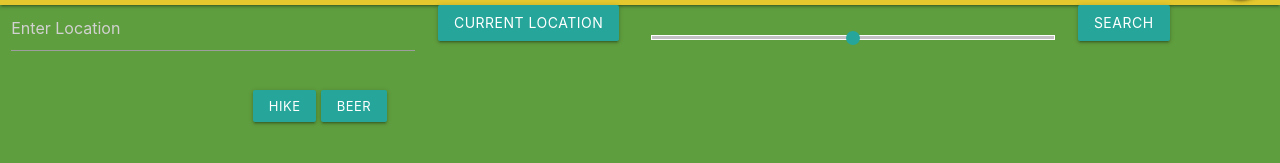
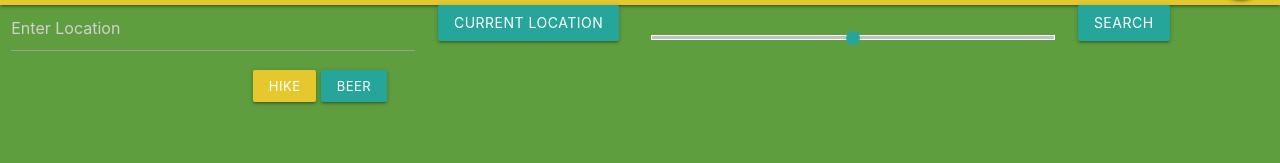
Before and after one commit to clubkemp/freshair, a plain HTML site: page index.html in a window 1280 px wide. Shown: the part 59-222 px from the top of the page. Drawn offline with nearby package versions, Linux system fonts and the light colour scheme.

Commit message:
hooked up

```diff
--- a/index.html
+++ b/index.html
@@ -73,17 +73,11 @@
         <div class="col s2 m2 left">
             <button class="btn waves-effect waves-light" type="submit" name="action" id="search-btn">Search</button>
         </div>
-    </div>
-
-    <div class="row">
-        <div class="col s6 center">
-            <!-- <div class="search-type"> -->
-                <!-- Hike Selector -->
-                <!-- <div class="button-group center" role="group" aria-label="..."> -->
-                <button class="btn waves-effect waves-dark btn-small btnActive" type="submit" name="action" id="hikeBtn">
-                    Hike</button>
-                <button class="btn waves-effect waves-dark btn-small" type="submit" name="action" id="beerBtn">
-                    Beer</button>
+        <div class="row">
+            <div class="col s6 center">
+                    <a class="waves-effect waves-light btn-small btnActive"  id="hikeBtn">Hike</a>
+                    <a class="waves-effect waves-light btn-small"  id="beerBtn">Beer</a>
+            </div>
         </div>
     </div>
 
--- a/script.js
+++ b/script.js
@@ -35,7 +35,7 @@ $(document).ready(function (){
         //if the class does not include btnActive
         if(!$(this).attr("class").includes('btnActive')){
             //ad the class btnActive and hit the sibling(other button) and remove btn active
-            console.log($(this))
+            console.log($(this).attr("class"))
             $(this).addClass('btnActive').siblings().removeClass('btnActive')
             //if that button also happens to be the hikeBtn
             if($(this).attr("id") === "hikeBtn"){
--- a/style.css
+++ b/style.css
@@ -28,7 +28,7 @@ body {
 }
 
 /* used to highlight the active button */
-.btnActive:active{
+.btnActive{
     background:rgb(228, 200, 46);
 }
 /* used to hide the inactive cards */
@@ -36,7 +36,7 @@ body {
     display: none;
 }
 /* overiding the normal materialized hover on active button */
-.btnActive:hover{
+ .btnActive:hover{
     background:rgb(228, 200, 46);
 }
 
```
